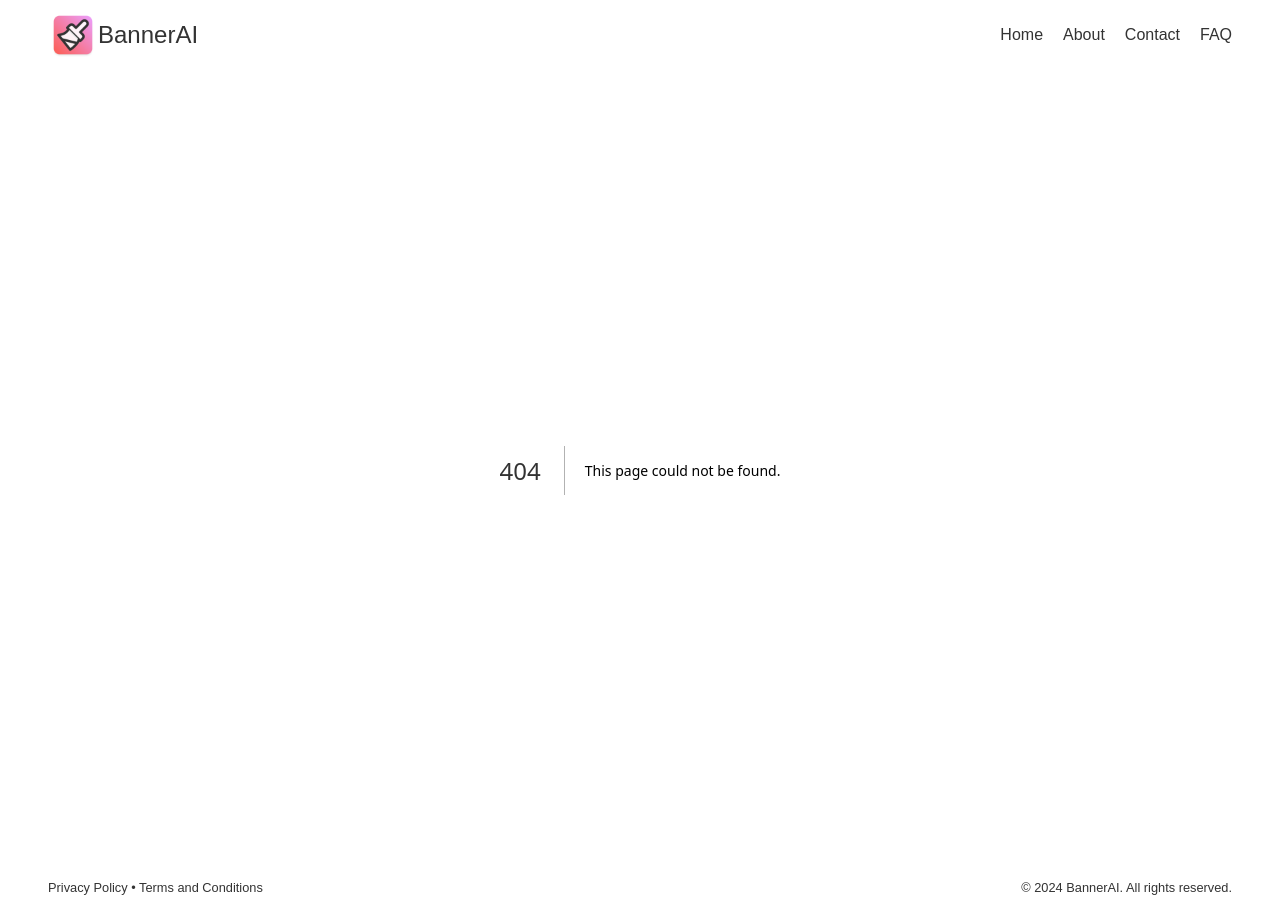
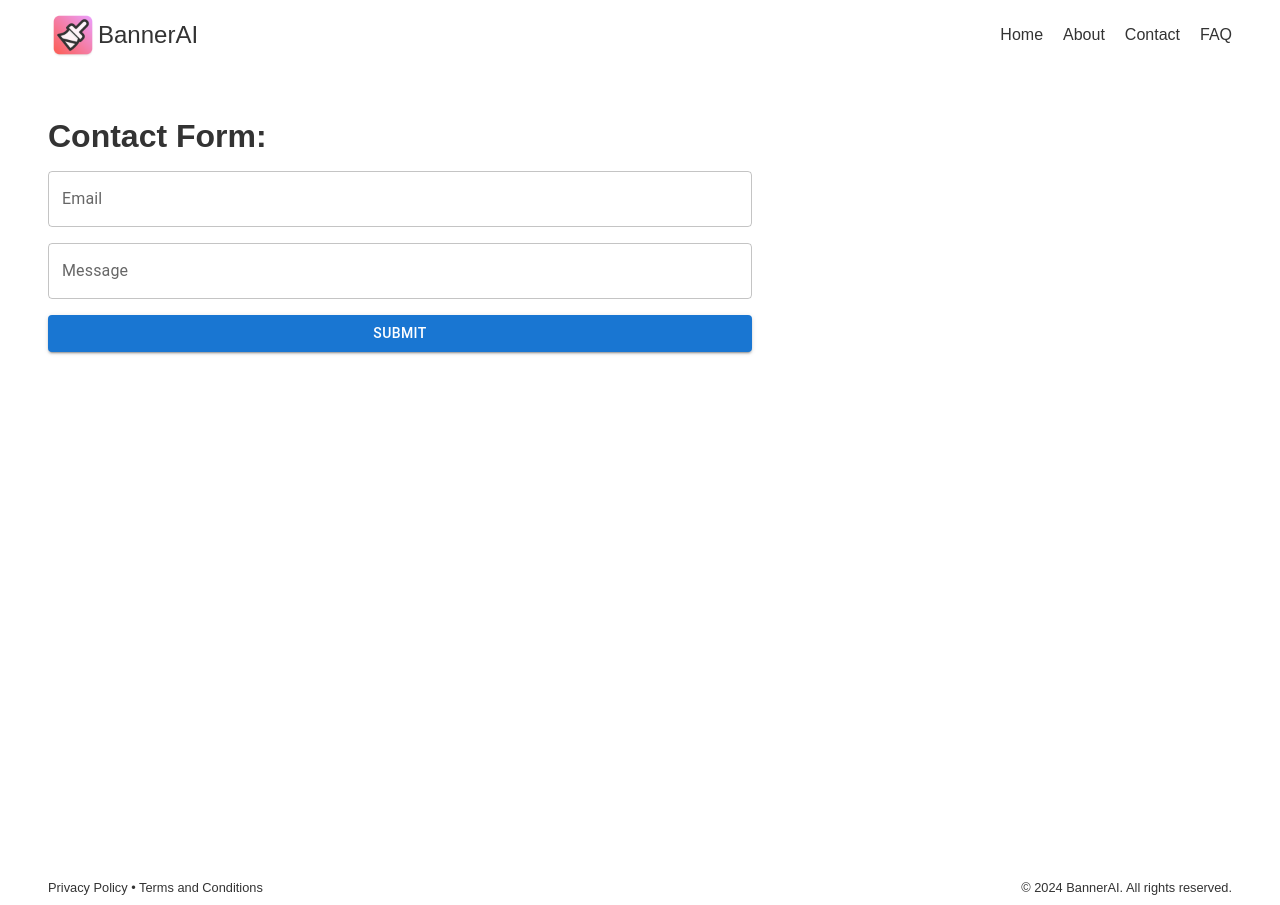
Before and after one commit to naknamu/bannerai, a Next.js app: page /contact in a window 1280 px wide. Before the commit this address had no page. Built offline with nearby package versions, Linux system fonts and the light colour scheme; a web font is replaced by a local one.

Commit message:
Added contact form

```diff
--- a/app/components/Navbar.js
+++ b/app/components/Navbar.js
@@ -28,7 +28,7 @@ const Navbar = () => {
             </a>
           </li>
           <li className={style.navItem}>
-            <a href="#contact" className={style.navLink}>
+            <a href="/contact" className={style.navLink}>
               Contact
             </a>
           </li>
--- /dev/null
+++ b/app/contact/page.js
@@ -0,0 +1,66 @@
+"use client";
+
+import React from "react";
+import { useForm, ValidationError } from "@formspree/react";
+import TextField from "@mui/material/TextField";
+import Button from "@mui/material/Button";
+import Link from "next/link";
+
+export default function ContactForm() {
+  const [state, handleSubmit] = useForm("xbjnewdz");
+
+  if (state.succeeded) {
+    return (
+      <div
+        className="container"
+        style={{
+          height: "100vh",
+          paddingTop: "2rem",
+        }}
+      >
+        <p>Thank you! We'll get in touch with you shortly. 🍺</p>
+        <span>
+          Go back to ➡ <Link href="/">Home</Link>
+        </span>
+      </div>
+    );
+  }
+
+  return (
+    <div
+      style={{
+        maxWidth: "800px",
+        height: "100vh",
+        paddingTop: "2rem",
+      }}
+    >
+      <form onSubmit={handleSubmit} className="container">
+        <h1>Contact Form:</h1>
+        <TextField
+          id="email"
+          type="email"
+          label="Email"
+          name="email"
+          variant="outlined"
+        />
+        <ValidationError prefix="Email" field="email" errors={state.errors} />
+        <TextField
+          label="Message"
+          name="message"
+          id="message"
+          variant="outlined"
+          multiline
+          maxRows={5}
+        />
+        <ValidationError
+          prefix="Message"
+          field="message"
+          errors={state.errors}
+        />
+        <Button variant="contained" type="submit" disabled={state.submitting}>
+          Submit
+        </Button>
+      </form>
+    </div>
+  );
+}
--- a/package.json
+++ b/package.json
@@ -11,6 +11,7 @@
   "dependencies": {
     "@emotion/react": "^11.11.4",
     "@emotion/styled": "^11.11.5",
+    "@formspree/react": "^2.5.1",
     "@mui/icons-material": "^5.15.17",
     "@mui/material": "^5.15.17",
     "cookies-next": "^4.2.1",
```
Also changed, not shown: 1 other file (tests, documents, lock files or other folders).
